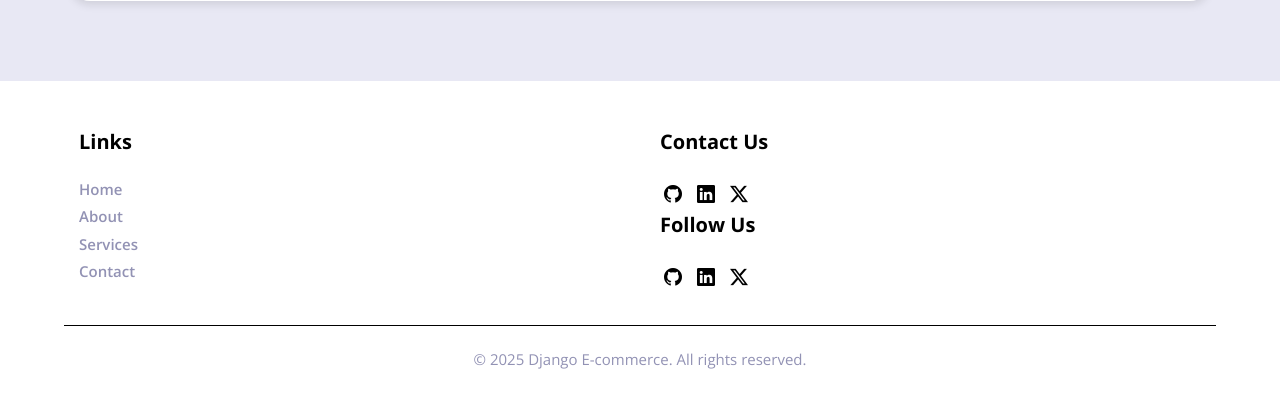
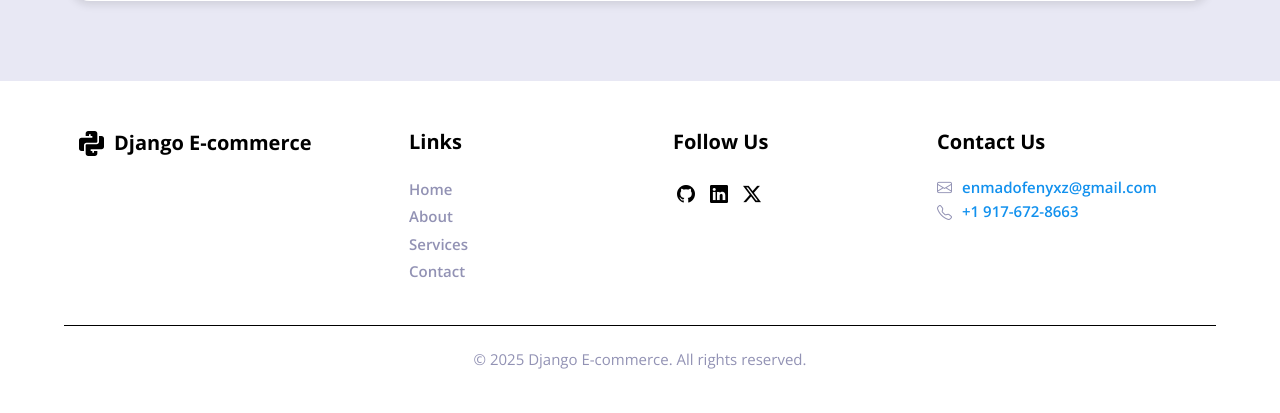
Before and after one commit to FEMADOX/Django-E-commers-Course, a Django app: page /account/ in a window 1280 px wide. Shown: the part 1269-1682 px from the top of the page. Run offline with Django 5.2, Linux system fonts and the light colour scheme; the visitor is signed in with stand-in values (Sample User, id 1); data comes from the database, SQL or seed files in the repository; some libraries are stand-ins or nearby versions.

Commit message:
feat: Enhance footer layout and add contact information section

```diff
--- a/static/css/base.css
+++ b/static/css/base.css
@@ -827,7 +827,6 @@ textarea.form-control {
 }
 
 .footer-container ul.footer-link-list {
-    margin: 0;
     text-align: left;
 }
 
--- a/static/css/layout/footer.css
+++ b/static/css/layout/footer.css
@@ -113,8 +113,9 @@
     /* SM - Small devices (≥ 576px) */
     @media (min-width: 576px) {
         display: grid;
-        grid-template-columns: repeat(2, 1fr);
-        gap: 2rem;
+        grid-auto-columns: 1fr;
+        grid-auto-flow: column;
+        gap: 0;
         text-align: left;
 
         h4 {
@@ -124,7 +125,6 @@
 
     /* MD - Medium devices (≥ 768px) */
     @media (min-width: 768px) {
-        gap: 4rem;
     }
 }
 
@@ -138,6 +138,7 @@
     margin: 0;
     padding: 0;
     gap: 2px;
+    width: max-content;
 
     a {
         color: var(--secondary-text-color);
@@ -151,9 +152,53 @@
         }
     }
 
+    &.contact-info {
+        margin: auto;
+        margin-bottom: 20px;
+
+        li {
+            display: flex;
+            flex-direction: column;
+            align-items: center;
+            gap: 0.5rem;
+            color: var(--secondary-text-color);
+            overflow: hidden;
+            width: 100%;
+
+            a {
+                max-width: 8rem;
+                white-space: nowrap;
+                text-overflow: ellipsis;
+                color: var(--third-color);
+                overflow: hidden;
+            }
+        }
+    }
+
     /* SM - Small devices (≥ 576px) */
     @media (min-width: 576px) {
-        align-items: flex-start;
+        &.contact-info {
+            margin: 0 0 20px 0;
+
+            li a {
+                max-width: 12rem;
+            }
+        }
+    }
+
+    /* MD - Medium devices (≥ 768px) */
+    @media (min-width: 768px) {
+        &.contact-info {
+
+            li {
+                flex-direction: row;
+                gap: 10px;
+
+                a {
+                    max-width: none;
+                }
+            }
+        }
     }
 }
 
@@ -274,3 +319,32 @@
     padding-top: 1rem;
     width: 100%;
 }
+
+.footer-title-container {
+    display: none;
+    flex-direction: row;
+    align-items: center;
+    gap: 1rem;
+
+    h3 {
+        margin: 0;
+        font-size: 2rem;
+    }
+
+    svg {
+        max-width: auto;
+        max-height: 25px;
+
+        .darkmode & {
+            path {
+                fill: #ffffff;
+            }
+        }
+    }
+
+    @media screen and (min-width: 992px) {
+        display: flex;
+        min-width: 28rem;
+        margin-right: 5rem;
+    }
+}
--- a/templates/includes/footer.html
+++ b/templates/includes/footer.html
@@ -1,5 +1,22 @@
+{% load static %}
 <div class="container-fluid blog-sb-widgets page-styling site-footer">
   <div class="footer-container">
+    <div class="footer-title-container">
+      <!-- <img src="{% static 'assets/svg/python-icon.svg' %}" alt="python-icon">  -->
+      <!-- <svg viewBox="0 0 15 15" fill="none" xmlns="http://www.w3.org/2000/svg">
+        <g id="SVGRepo_bgCarrier" stroke-width="0"></g>
+        <g id="SVGRepo_tracerCarrier" stroke-linecap="round" stroke-linejoin="round"></g>
+        <g id="SVGRepo_iconCarrier">
+          <path d="M3 12H1.5C0.671573 12 0 11.3284 0 10.5V5.5C0 4.67157 0.671573 4 1.5 4H8V3H7V2H6V3H4V1.5C4 0.671573 4.67157 0 5.5 0H9.5C10.3284 0 11 0.671573 11 1.5V6.5C11 6.77614 10.7761 7 10.5 7H4.5C3.67157 7 3 7.67157 3 8.5V12Z" fill="#ffffff"></path>
+          <path d="M12 3V6.5C12 7.32843 11.3284 8 10.5 8H4.5C4.22386 8 4 8.22386 4 8.5V13.5C4 14.3284 4.67157 15 5.5 15H9.5C10.3284 15 11 14.3284 11 13.5V12H9V13H8V12H7V11H13.5C14.3284 11 15 10.3284 15 9.5V4.5C15 3.67157 14.3284 3 13.5 3H12Z" fill="#ffffff"></path>
+        </g>
+      </svg> -->
+      <svg viewBox="0 0 15 15" fill="none" xmlns="http://www.w3.org/2000/svg">
+        <path d="M3 12H1.5C0.671573 12 0 11.3284 0 10.5V5.5C0 4.67157 0.671573 4 1.5 4H8V3H7V2H6V3H4V1.5C4 0.671573 4.67157 0 5.5 0H9.5C10.3284 0 11 0.671573 11 1.5V6.5C11 6.77614 10.7761 7 10.5 7H4.5C3.67157 7 3 7.67157 3 8.5V12Z" fill="#000000"/>
+        <path d="M12 3V6.5C12 7.32843 11.3284 8 10.5 8H4.5C4.22386 8 4 8.22386 4 8.5V13.5C4 14.3284 4.67157 15 5.5 15H9.5C10.3284 15 11 14.3284 11 13.5V12H9V13H8V12H7V11H13.5C14.3284 11 15 10.3284 15 9.5V4.5C15 3.67157 14.3284 3 13.5 3H12Z" fill="#000000"/>
+      </svg>
+      <h3>Django E-commerce</h3>
+    </div>
     <div class="col-sm-12 col-md-4 widget align-center-tablet f-logo-wrap">
       <h4 class="text-start">Links</h4>
       <ul class="footer-link-list">
@@ -11,12 +28,6 @@
       </ul>
     </div>
     <div class="social-links-container">
-      <h4 class="text-start">Contact Us</h4>
-      <ul class="footer-link-list social-links">
-        <li><a href="https://github.com/FEMADOX/Django-E-commers-Course"><i class="bi bi-github"></i></a></li>
-        <li><a href="www.linkedin.com/in/giancarlos-gonzález-leyva"><i class="bi bi-linkedin"></i></a></li>
-        <li><a href="https://x.com/Enmado9"><i class="bi bi-twitter-x"></i></a></li>
-      </ul>
       <h4 class="text-start">Follow Us</h4>
       <ul class="footer-link-list social-links">
         <li><a href="https://github.com/FEMADOX/Django-E-commers-Course"><i class="bi bi-github"></i></a></li>
@@ -24,6 +35,13 @@
         <li><a href="https://x.com/Enmado9"><i class="bi bi-twitter-x"></i></a></li>
       </ul>
     </div>
+    <div class="social-links-container">
+      <h4 class="text-start">Contact Us</h4>
+      <ul class="footer-link-list contact-info">
+        <li><i class="bi bi-envelope"></i> <a href="mailto:enmadofenyxz@gmail.com">enmadofenyxz@gmail.com</a></li>
+        <li><i class="bi bi-telephone"></i> <a href="tel:9176728663">+1 917-672-8663</a></li>
+      </ul>
+    </div>
   </div>
   <div class="copyright">
     <p>© 2025 Django E-commerce. All rights reserved.</p>
```
Also changed, not shown: static/assets/svg/python-icon.svg (added).
